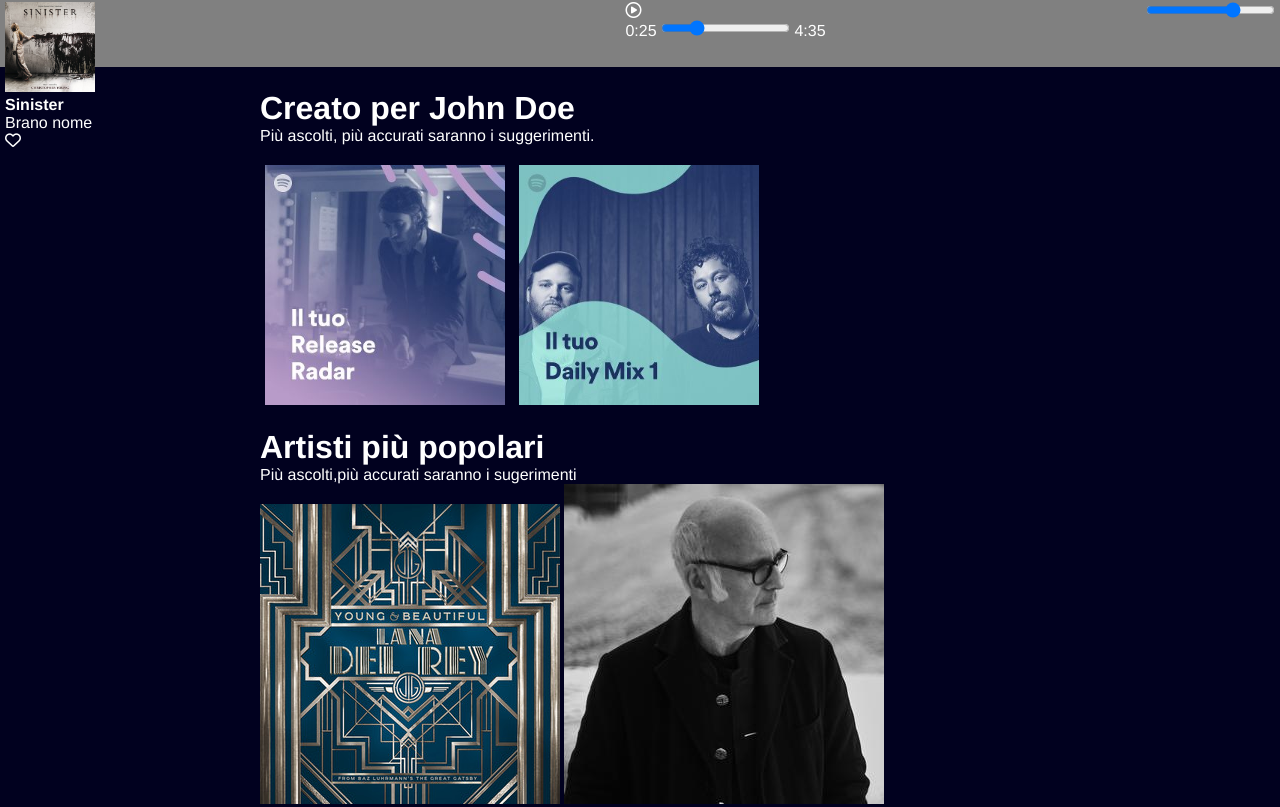
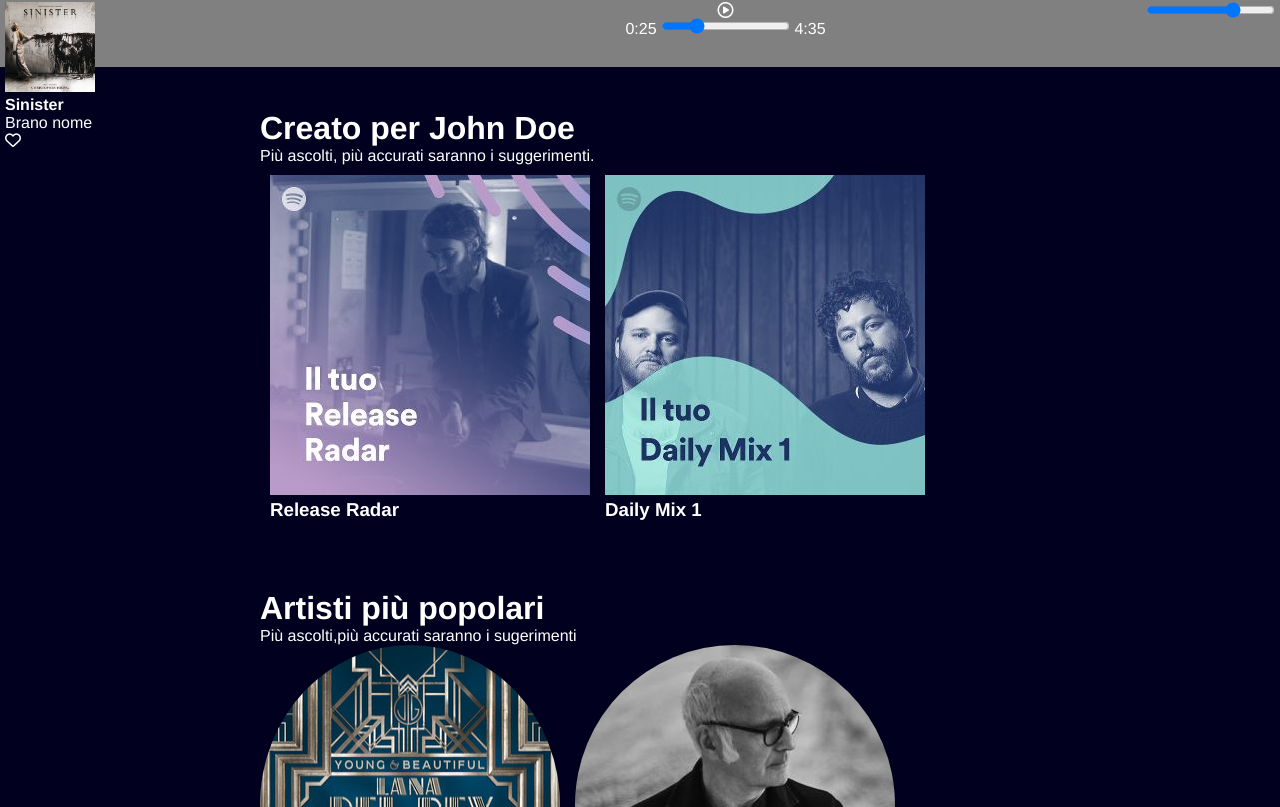
Before and after one commit to espindolasol95/html-css-spotifyweb, a plain HTML site: page index.html in a window 1280 px wide. Shown: the part 733-1540 px from the top of the page. Drawn offline with Linux system fonts and the light colour scheme.

Commit message:
modifiche

```diff
--- a/css/style.css
+++ b/css/style.css
@@ -103,16 +103,33 @@ main {               /*posibile causa problema NO griglia*/
   margin-top: 10px;
   color: #fff;
 }
-.griglia-2 h1 span{
-  padding: 20px 5px;
+.griglia-2 {
+  margin-top: 20px;
+  height: 480px;
 }
-.card-2 img{
-  width: 250px;
-  padding: 20px 5px;
+
+.card-container{
+  display: flex;
+  gap: 15px;
+  margin:10px;
+
 }
+
+.card-3{
+  display: flex;
+  gap: 15px;
+
+
+}
+.card-3 img{
+  border-radius: 50%;
+
+
+}
+
  /*sidebar*/
 .app-container {
-  display:flex;
+  display: flex;
   height: 100vh;
   overflow: hidden;
 }
@@ -173,9 +190,10 @@ main {               /*posibile causa problema NO griglia*/
 }
 .icon-box{
   background-color: #fff;
-  color:
 
-}.user-area instal{
+}
+
+.user-area instal{
   gap: 10px;
   opacity: 0.5;
   cursor: pointer;
@@ -217,3 +235,8 @@ main {               /*posibile causa problema NO griglia*/
   margin: 0;
 
 }
+.control{
+  display: flex;
+  align-items: center;
+  justify-content: center;
+}
--- a/index.html
+++ b/index.html
@@ -77,25 +77,35 @@
 
                 </div>
                 <div class="griglia-2">
+                    <div class="gri-title">
                         <h1>Creato per John Doe</h1>
                         <span>Più ascolti, più accurati saranno i suggerimenti. </span>
+
+                    </div>
+
+                    <div class="card-container">
                         <div class="card-2">
                          <img src="css/img/radar.jpeg" alt="radar">
-                        <img src="css/img/mixdaily.jpeg" alt="daily">
+                         <h3>Release Radar</h3>
                         </div>
+                       <div class="card-2">
+                        <img src="css/img/mixdaily.jpeg" alt="mix">
+                         <h3>Daily Mix 1</h3>
+                        </div>
+                    </div>
+
+
 
                 </div>
 
                         <div class="griglia-3">
                            <h1>Artisti più popolari</h1>
                            <span>Più ascolti,più accurati saranno i sugerimenti</span>
-
-                            <div class="griglia-3">
                             <div class="card-3">
                                 <img src="css/img/youg.jpeg" alt="ldr">
-                                    <img src="css/img/einaudi.jpeg" alt="">
+                                <img src="css/img/einaudi.jpeg" alt="einaudi">
                             </div>
-                            </div>
+
                         </div>
 
             </div>
@@ -166,8 +176,8 @@
        </div>
 
      <div class="footer-center">
-        <div class="controls">
-
+        <div class="control">
+            <i class="fa-sharp fa-solid fa-left"></i>
             <i class="fa-regular fa-circle-play"></i>
 
      </div>
@@ -178,10 +188,7 @@
      </div>
      </div>
         <div class="footer-right">
-
-
           <div class="volume-control">
-
              <input type="range" value="70" max="100">
         </div>
      </div>
```
Lines whose indentation alone changed are shown as unchanged.
